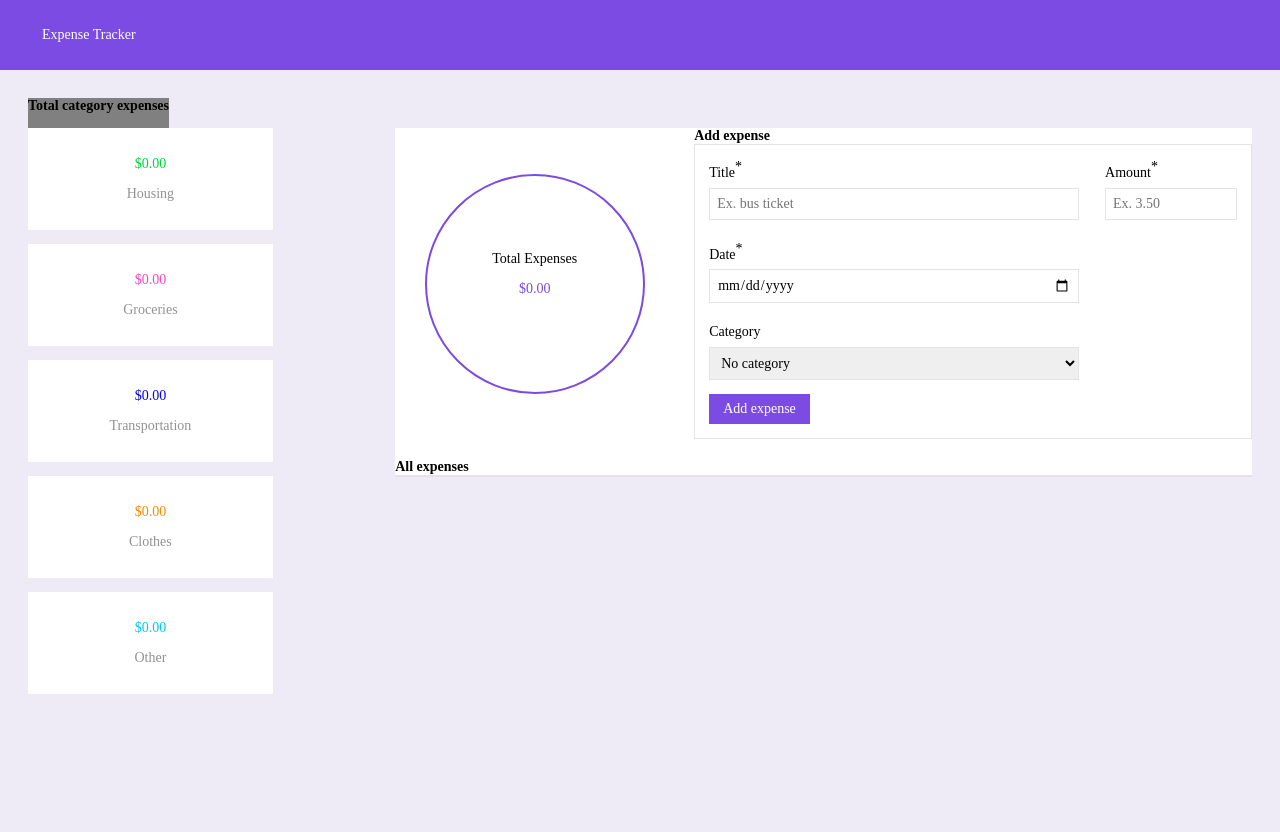
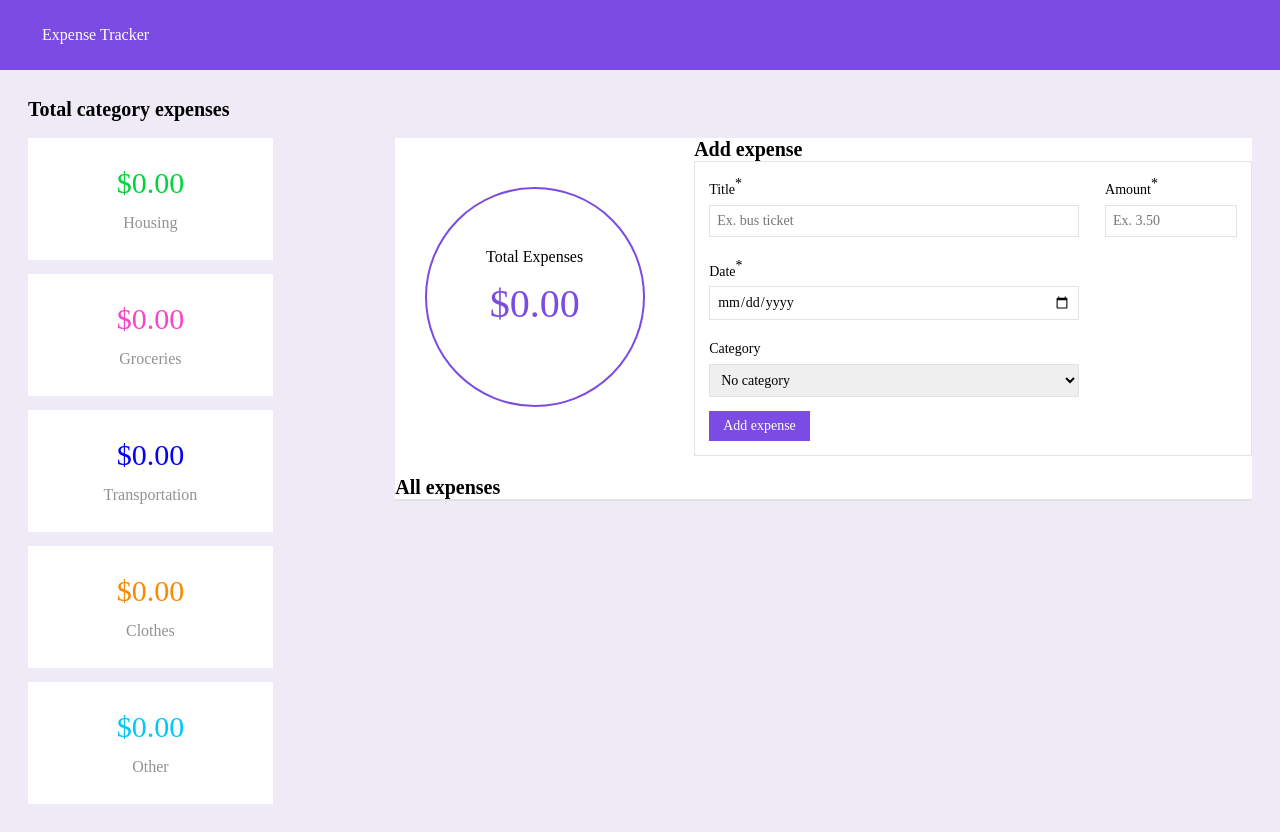
Before and after one commit to jenny-berggreen/240412_assignment_expenseTracker, a React (Vite) app: page / in a window 1280 px wide. Before the commit the page ends 800 px from the top, so only its background shows below. Built offline with nearby package versions, Linux system fonts and the light colour scheme.

Commit message:
Add font size classes

```diff
--- a/src/App.jsx
+++ b/src/App.jsx
@@ -1,6 +1,7 @@
 import { useState, useEffect } from 'react'
 import styles from './styles/style.module.css'
 import appStyles from './App.module.css'
+import fontStyles from './styles/fontSizes.module.css'
 import ExpenseForm from './components/ExpenseForm.jsx'
 import ExpenseList from './components/ExpenseList.jsx'
 import TotalExpenses from './components/TotalExpenses.jsx'
@@ -41,13 +42,13 @@ function App() {
     <div className={`${appStyles.app_container} ${styles.flex} ${styles.flex_column}`}>
       {/* NAVBAR */}
       <nav className={`${appStyles.navbar} ${styles.flex}`}>
-        <span className={`${appStyles.nav_header}`}>Expense Tracker</span>
+        <span className={`${appStyles.nav_header} ${fontStyles.m}`}>Expense Tracker</span>
       </nav>
 
       <div className={`${appStyles.main_container} ${styles.flex} ${styles.flex_row}`}>
         {/* CATEGORIES */}
         <div className={`${appStyles.category_container} ${styles.flex} ${styles.flex_column}`}>
-          <h2 className={`${appStyles.gap_header}`}>Total category expenses</h2>
+          <h2 className={`${appStyles.gap_header} ${fontStyles.l}`}>Total category expenses</h2>
           <CategoryExpenses expenses={expenses} />
         </div>
 
@@ -61,13 +62,13 @@ function App() {
 
             {/* EXPENSE FORM */}
             <div className={`${appStyles.expense_form_container} ${styles.flex} ${styles.flex_column}`}>
-              <h2>Add expense</h2>
+              <h2 className={`${fontStyles.l}`}>Add expense</h2>
               <ExpenseForm onAddExpense={addExpense} setIsValid={setIsValid} />
             </div>
 
             {/* DISPLAY EXPENSES */}
             <div className={`${appStyles.expense_list_container} ${styles.flex} ${styles.flex_column}`}>
-              <h2>All expenses</h2>
+              <h2 className={`${fontStyles.l}`}>All expenses</h2>
               <ExpenseList expenses={expenses} isValid={isValid} onDeleteExpense={deleteExpense} />
             </div>
           </div>
--- a/src/App.module.css
+++ b/src/App.module.css
@@ -27,8 +27,7 @@ body {
 }
 
 .gap_header {
-	height: 30px;
-	background-color: grey;
+	height: 40px;
 }
 
 .category_container {
--- a/src/components/CategoryExpenses.jsx
+++ b/src/components/CategoryExpenses.jsx
@@ -1,6 +1,7 @@
 import React from 'react'
 import styles from '../styles/style.module.css'
 import categoryStyles from '../styles/categoryExpenses.module.css'
+import fontStyles from '../styles/fontSizes.module.css'
 
 const CategoryExpenses = ({ expenses }) => {
 
@@ -38,24 +39,24 @@ const CategoryExpenses = ({ expenses }) => {
   return (
 	<div className={`${categoryStyles.categories_container} ${styles.flex} ${styles.flex_column}`}>
 		<div className={`${categoryStyles.category_card} ${styles.flex} ${styles.flex_column}`}>
-			<span className={`${categoryStyles.category_amount} ${categoryStyles.category_amount__housing}`}>${housingTotal}</span>
-			<span className={`${categoryStyles.category_title}`}>Housing</span>
+			<span className={`${categoryStyles.category_amount} ${categoryStyles.category_amount__housing} ${fontStyles.xl}`}>${housingTotal}</span>
+			<span className={`${categoryStyles.category_title} ${fontStyles.m}`}>Housing</span>
 		</div>
 		<div className={`${categoryStyles.category_card} ${styles.flex} ${styles.flex_column}`}>
-			<span className={`${categoryStyles.category_amount} ${categoryStyles.category_amount__groceries}`}>${groceriesTotal}</span>
-			<span className={`${categoryStyles.category_title}`}>Groceries</span>
+			<span className={`${categoryStyles.category_amount} ${categoryStyles.category_amount__groceries} ${fontStyles.xl}`}>${groceriesTotal}</span>
+			<span className={`${categoryStyles.category_title} ${fontStyles.m}`}>Groceries</span>
 		</div>
 		<div className={`${categoryStyles.category_card} ${styles.flex} ${styles.flex_column}`}>
-			<span className={`${categoryStyles.category_amount} ${categoryStyles.category_amount__transportation}`}>${transportationTotal}</span>
-			<span className={`${categoryStyles.category_title}`}>Transportation</span>
+			<span className={`${categoryStyles.category_amount} ${categoryStyles.category_amount__transportation} ${fontStyles.xl}`}>${transportationTotal}</span>
+			<span className={`${categoryStyles.category_title} ${fontStyles.m}`}>Transportation</span>
 		</div>
 		<div className={`${categoryStyles.category_card} ${styles.flex} ${styles.flex_column}`}>
-			<span className={`${categoryStyles.category_amount} ${categoryStyles.category_amount__clothes}`}>${clothesTotal}</span>
-			<span className={`${categoryStyles.category_title}`}>Clothes</span>
+			<span className={`${categoryStyles.category_amount} ${categoryStyles.category_amount__clothes} ${fontStyles.xl}`}>${clothesTotal}</span>
+			<span className={`${categoryStyles.category_title} ${fontStyles.m}`}>Clothes</span>
 		</div>
 		<div className={`${categoryStyles.category_card} ${styles.flex} ${styles.flex_column}`}>
-			<span className={`${categoryStyles.category_amount} ${categoryStyles.category_amount__other}`}>${otherTotal}</span>
-			<span className={`${categoryStyles.category_title}`}>Other</span>
+			<span className={`${categoryStyles.category_amount} ${categoryStyles.category_amount__other} ${fontStyles.xl}`}>${otherTotal}</span>
+			<span className={`${categoryStyles.category_title} ${fontStyles.m}`}>Other</span>
 		</div>
 	</div>
   )
--- a/src/components/TotalExpenses.jsx
+++ b/src/components/TotalExpenses.jsx
@@ -1,6 +1,7 @@
 import React from 'react'
 import styles from '../styles/style.module.css'
 import totalExpensesStyles from '../styles/totalExpenses.module.css'
+import fontStyles from '../styles/fontSizes.module.css'
 
 const TotalExpenses = ({ expenses }) => {
 
@@ -17,8 +18,8 @@ const TotalExpenses = ({ expenses }) => {
 
   return (
 	<div className={`${totalExpensesStyles.total_expenses_container} ${styles.flex} ${styles.flex_column}`}>
-		<span className={`${totalExpensesStyles.total_expenses_header}`}>Total Expenses</span>
-		<span className={`${totalExpensesStyles.total_expenses_amount}`}>${totalAmount}</span>
+		<span className={`${totalExpensesStyles.total_expenses_header} ${fontStyles.m}`}>Total Expenses</span>
+		<span className={`${totalExpensesStyles.total_expenses_amount} ${fontStyles.xxl}`}>${totalAmount}</span>
 	</div>
   )
 }
--- a/src/components/expenseForm.jsx
+++ b/src/components/expenseForm.jsx
@@ -1,6 +1,7 @@
 import React, { useState } from 'react'
 import styles from '../styles/style.module.css'
 import formStyles from '../styles/expenseForm.module.css'
+import fontStyles from '../styles/fontSizes.module.css'
 
 const ExpenseForm = ({ onAddExpense, setIsValid }) => {
   // expense data object
--- a/src/styles/fontSizes.module.css
+++ b/src/styles/fontSizes.module.css
@@ -1,13 +1,17 @@
-.xl {
+.xxl {
 	font-size: 40px;
 }
 
-.l {
+.xl {
 	font-size: 30px;
 }
 
+.l {
+	font-size: 20px;
+}
+
 .m {
-	font-size: 20px;
+	font-size: 16px;
 }
 
 .s {
```
